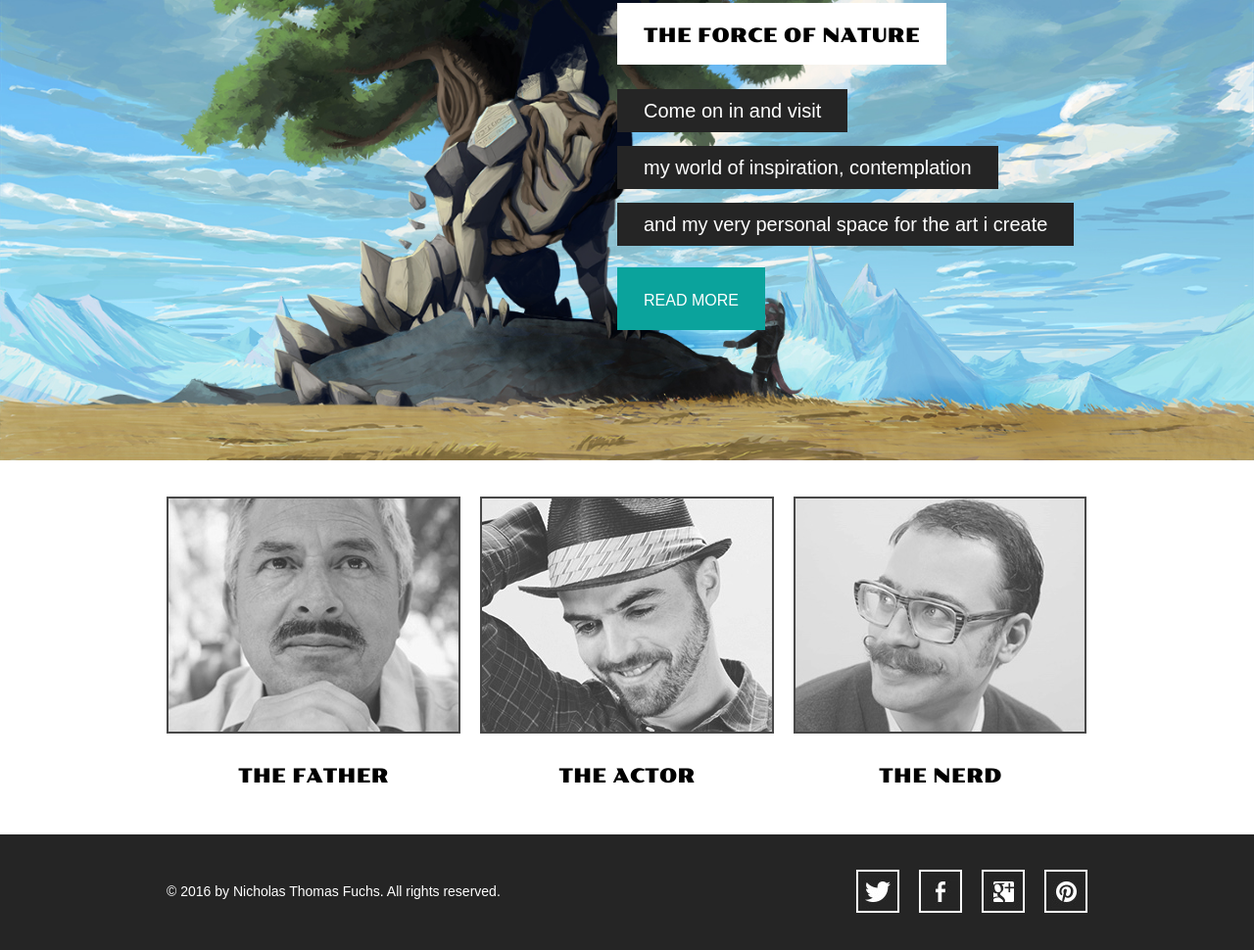
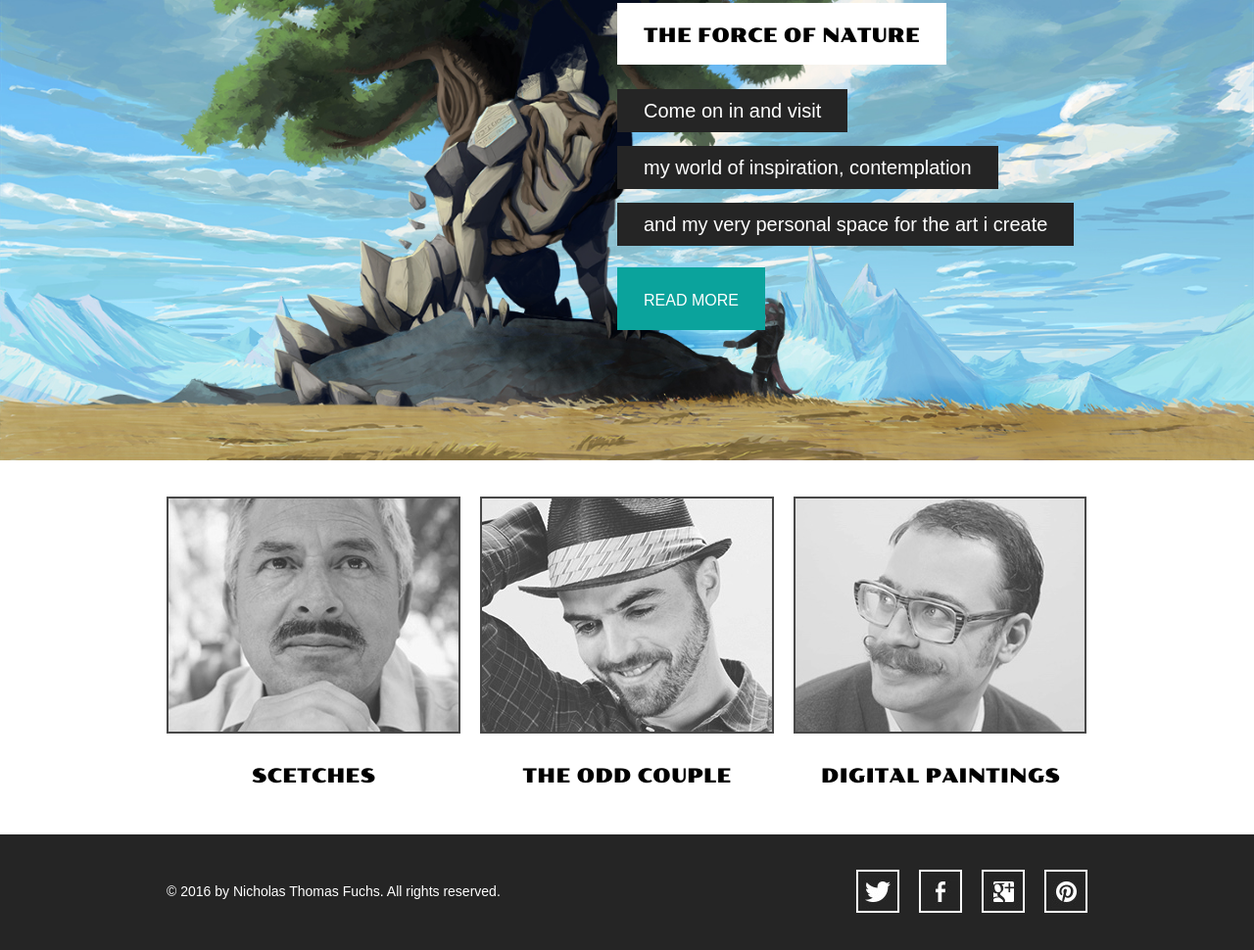
Before and after one commit to Kitsunes/Chiral, a plain HTML site: page index.html in a window 1280 px wide. Shown: the part 289-1259 px from the top of the page at 98% size. Drawn offline with nearby package versions, Linux system fonts and the light colour scheme.

Commit message:
index update

```diff
--- a/index.html
+++ b/index.html
@@ -59,19 +59,19 @@
 			<li>
 				<a href="gallery.html">
 					<img src="images/the-father.jpg" alt="">
-					<span>the father</span>
+					<span>Scetches</span>
 				</a>
 			</li>
 			<li>
 				<a href="gallery.html">
 					<img src="images/the-actor.jpg" alt="">
-					<span>the actor</span>
+					<span>The Odd Couple</span>
 				</a>
 			</li>
 			<li>
 				<a href="gallery.html">
 					<img src="images/the-nerd.jpg" alt="">
-					<span>the nerd</span>
+					<span>Digital Paintings</span>
 				</a>
 			</li>
 		</ul>
```
